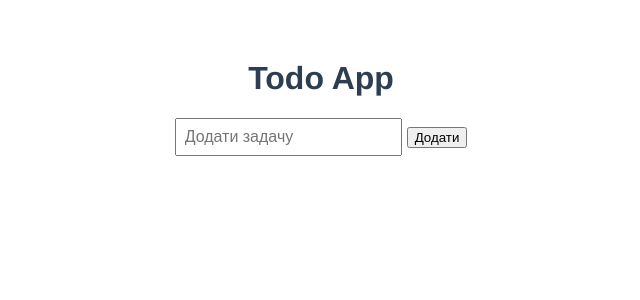
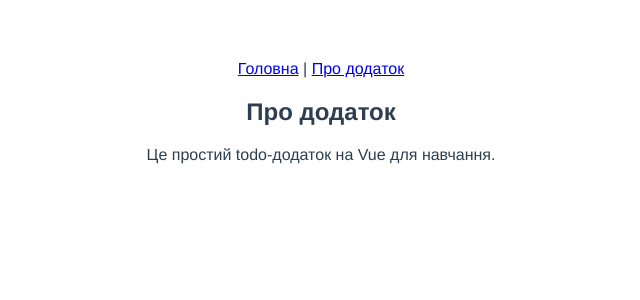
Before and after one commit to rotskerr/todo-vue-app, a Vue app: page /about in a window 1280 px wide. Shown: the top 300 px of the page, without its empty margins (319-959 px from the left). Built offline with nearby package versions, Linux system fonts and the light colour scheme.

Commit message:
feat: додано роутинг та сторінку "Про додаток"

```diff
--- a/package.json
+++ b/package.json
@@ -9,7 +9,8 @@
   },
   "dependencies": {
     "core-js": "^3.8.3",
-    "vue": "^3.2.13"
+    "vue": "^3.2.13",
+    "vue-router": "^4.5.1"
   },
   "devDependencies": {
     "@babel/core": "^7.12.16",
--- a/src/App.vue
+++ b/src/App.vue
@@ -1,48 +1,16 @@
 <template>
   <div id="app">
-    <h1>Todo App</h1>
-    <input v-model="newTodo" @keyup.enter="addTodo" placeholder="Додати задачу" />
-    <button @click="addTodo">Додати</button>
-    <ul>
-      <TodoItem
-        v-for="(todo, index) in todos"
-        :key="index"
-        :todo="todo"
-        @toggle="toggleTodo(index)"
-        @remove="removeTodo(index)"
-      />
-    </ul>
+    <nav>
+      <router-link to="/">Головна</router-link> |
+      <router-link to="/about">Про додаток</router-link>
+    </nav>
+    <router-view />
   </div>
 </template>
 
 <script>
-import TodoItem from './components/TodoItem.vue'
-
 export default {
   name: 'App',
-  components: {
-    TodoItem
-  },
-  data() {
-    return {
-      newTodo: '',
-      todos: []
-    }
-  },
-  methods: {
-    addTodo() {
-      if (this.newTodo.trim()) {
-        this.todos.push({ text: this.newTodo, done: false });
-        this.newTodo = '';
-      }
-    },
-    toggleTodo(index) {
-      this.todos[index].done = !this.todos[index].done;
-    },
-    removeTodo(index) {
-      this.todos.splice(index, 1);
-    }
-  }
 }
 </script>
 
@@ -64,4 +32,7 @@ li {
   margin: 10px 0;
   list-style: none;
 }
+nav {
+  margin-bottom: 20px;
+}
 </style>
--- a/src/main.js
+++ b/src/main.js
@@ -1,4 +1,5 @@
 import { createApp } from 'vue'
 import App from './App.vue'
+import router from './router'
 
-createApp(App).mount('#app')
+createApp(App).use(router).mount('#app')
--- /dev/null
+++ b/src/views/About.vue
@@ -0,0 +1,12 @@
+<template>
+  <div>
+    <h2>Про додаток</h2>
+    <p>Це простий todo-додаток на Vue для навчання.</p>
+  </div>
+</template>
+
+<script>
+export default {
+  name: 'AboutPage'
+}
+</script>
--- /dev/null
+++ b/src/views/Home.vue
@@ -0,0 +1,45 @@
+<template>
+  <div>
+    <h1>Todo App</h1>
+    <input v-model="newTodo" @keyup.enter="addTodo" placeholder="Додати задачу" />
+    <button @click="addTodo">Додати</button>
+    <ul>
+      <TodoItem
+        v-for="(todo, index) in todos"
+        :key="index"
+        :todo="todo"
+        @toggle="toggleTodo(index)"
+        @remove="removeTodo(index)"
+      />
+    </ul>
+  </div>
+</template>
+
+<script setup>
+import { ref } from 'vue'
+import TodoItem from '../components/TodoItem.vue'
+
+const newTodo = ref('')
+const todos = ref([])
+
+function addTodo() {
+  if (newTodo.value.trim()) {
+    todos.value.push({ text: newTodo.value, done: false });
+    newTodo.value = '';
+  }
+}
+
+function toggleTodo(index) {
+  todos.value[index].done = !todos.value[index].done;
+}
+
+function removeTodo(index) {
+  todos.value.splice(index, 1);
+}
+</script>
+
+<script>
+export default {
+  name: 'HomePage'
+}
+</script>
```
Also changed, not shown: src/router/index.js (added, +15 -0 lines), 2 other files (tests, documents, lock files or other folders).
